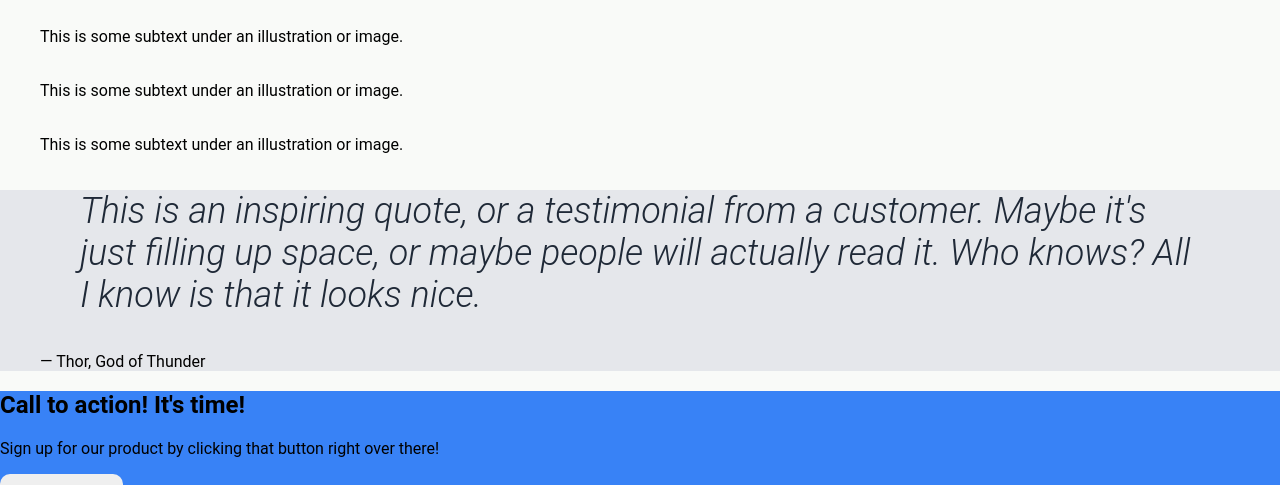
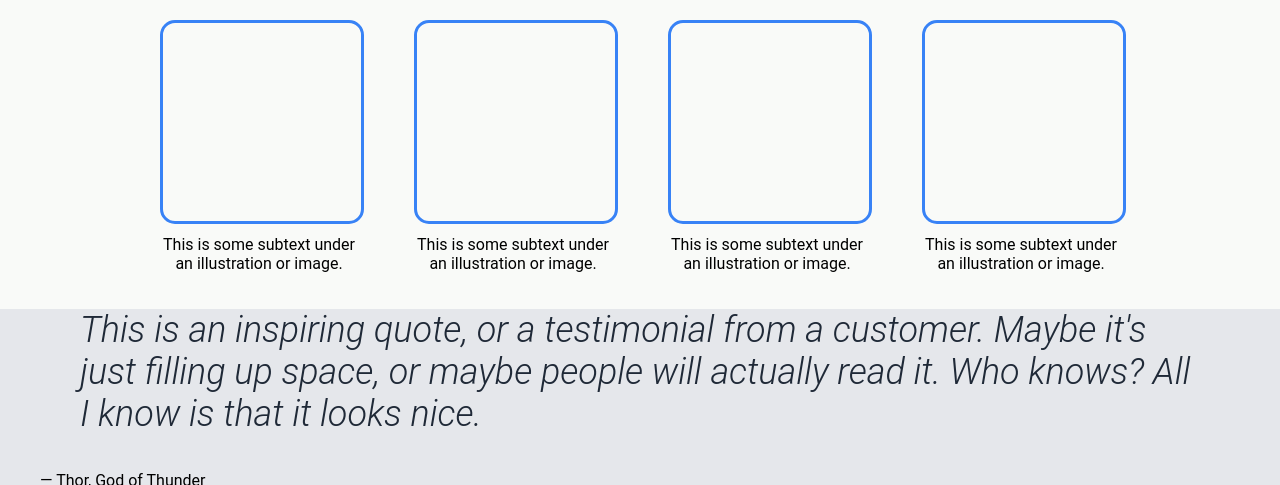
Before and after one commit to PinsonJulien/odin-landing-page, a plain HTML site: page index.html in a window 1280 px wide. Shown: the part 615-1100 px from the top of the page. Drawn offline with Linux system fonts and the light colour scheme.

Commit message:
Styling information

```diff
--- a/css/main.css
+++ b/css/main.css
@@ -51,7 +51,7 @@ footer {
 }
 
 #hero .button,
-#information img {
+#information #information-images figure div {
   border-color: #3882F6;
 }
 
@@ -130,9 +130,39 @@ footer {
 
 /* INFORMATION */
 
+#information {
+  display: flex;
+  flex-direction: column;
+}
+
 #information h2 {
   font-size: 36px;
   font-weight: 800;
+  margin: 0 auto 0 auto;
+  padding: 1em 0 1em 0;
+}
+
+#information #information-images {
+  padding: 0 10em 0 10em;
+  display: flex;
+  gap: 3.5em;
+}
+
+#information #information-images figure {
+  text-align: center;
+  margin:0;
+}
+
+#information #information-images figure div {
+  width: 100%;
+  aspect-ratio: 1/1;
+  border-width: 3px;
+  border-style: solid;
+  border-radius: 15px;
+}
+
+#information figcaption {
+  margin-top: 0.7em;
 }
 
 /* QUOTE */
--- a/index.html
+++ b/index.html
@@ -47,21 +47,35 @@
         <h2>
           Some random information.
         </h2>
-        <div>
+        <div id="information-images">
           <figure>
-            <img src="#" alt="">
+            <div>
+              <img src="#" alt="">
+            </div>
             <figcaption>
               This is some subtext under an illustration or image.
             </figcaption>
           </figure>
           <figure>
-            <img src="#" alt="">
+            <div>
+              <img src="#" alt="">
+            </div>
             <figcaption>
               This is some subtext under an illustration or image.
             </figcaption>
           </figure>
           <figure>
-            <img src="#" alt="">
+            <div>
+              <img src="#" alt="">
+            </div>
+            <figcaption>
+              This is some subtext under an illustration or image.
+            </figcaption>
+          </figure>
+          <figure>
+            <div>
+              <img src="#" alt="">
+            </div>
             <figcaption>
               This is some subtext under an illustration or image.
             </figcaption>
```
